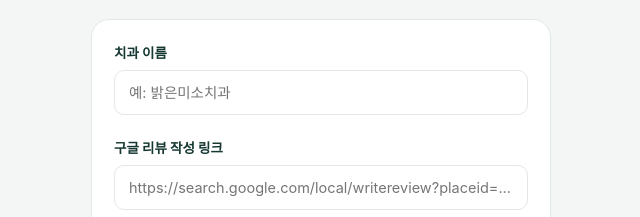
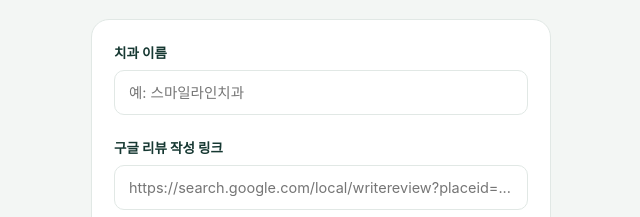
Before and after one commit to generalguys1-bot/dental-review-v2.1, a plain HTML site: page setup.html in a window 1280 px wide. Shown: the part 155-372 px from the top of the page, 319-959 px from the left. Drawn offline with Linux system fonts and the light colour scheme; a web font is replaced by a local one.

Commit message:
Update setup.html

```diff
--- a/setup.html
+++ b/setup.html
@@ -72,7 +72,7 @@
 
   <div class="card">
     <label>치과 이름</label>
-    <input type="text" id="clinicName" placeholder="예: 밝은미소치과">
+    <input type="text" id="clinicName" placeholder="예: 스마일라인치과">
 
     <label style="margin-top:18px;">구글 리뷰 작성 링크</label>
     <input type="text" id="googleUrl" placeholder="https://search.google.com/local/writereview?placeid=...">
```
